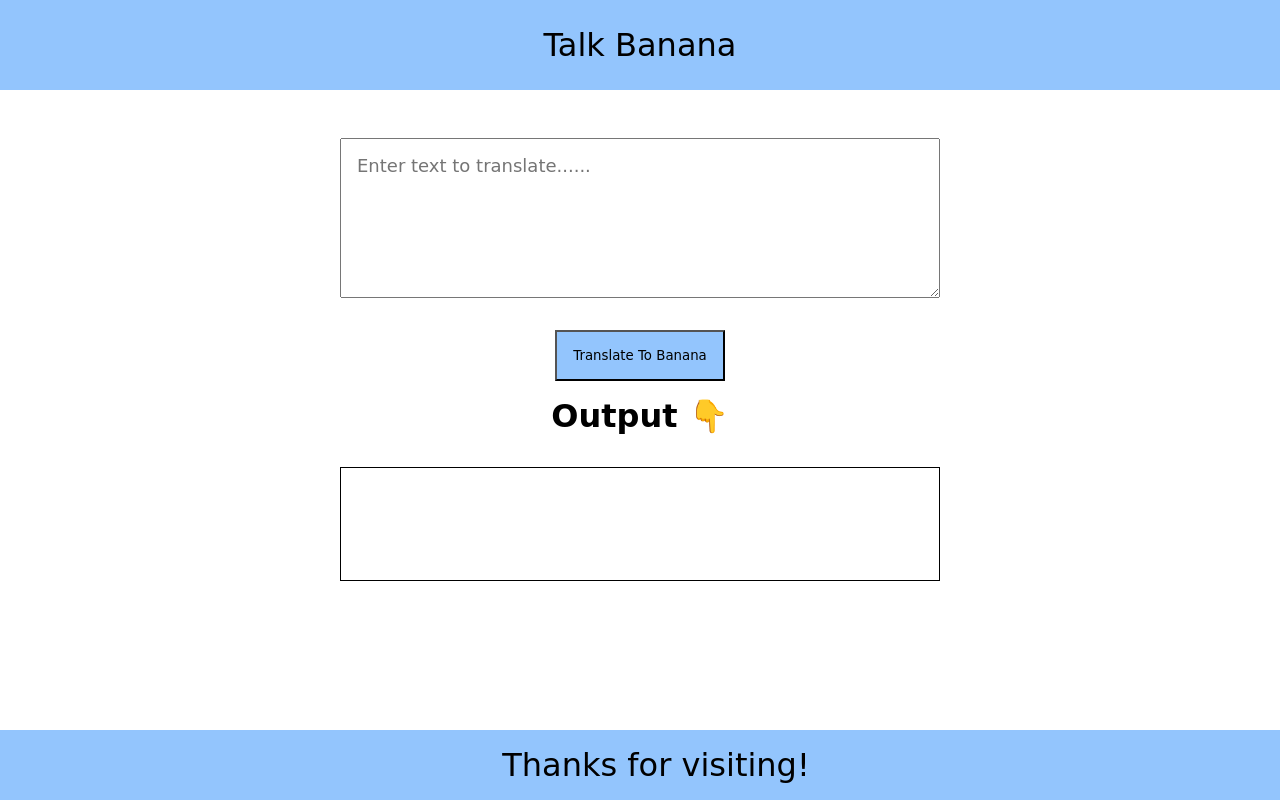
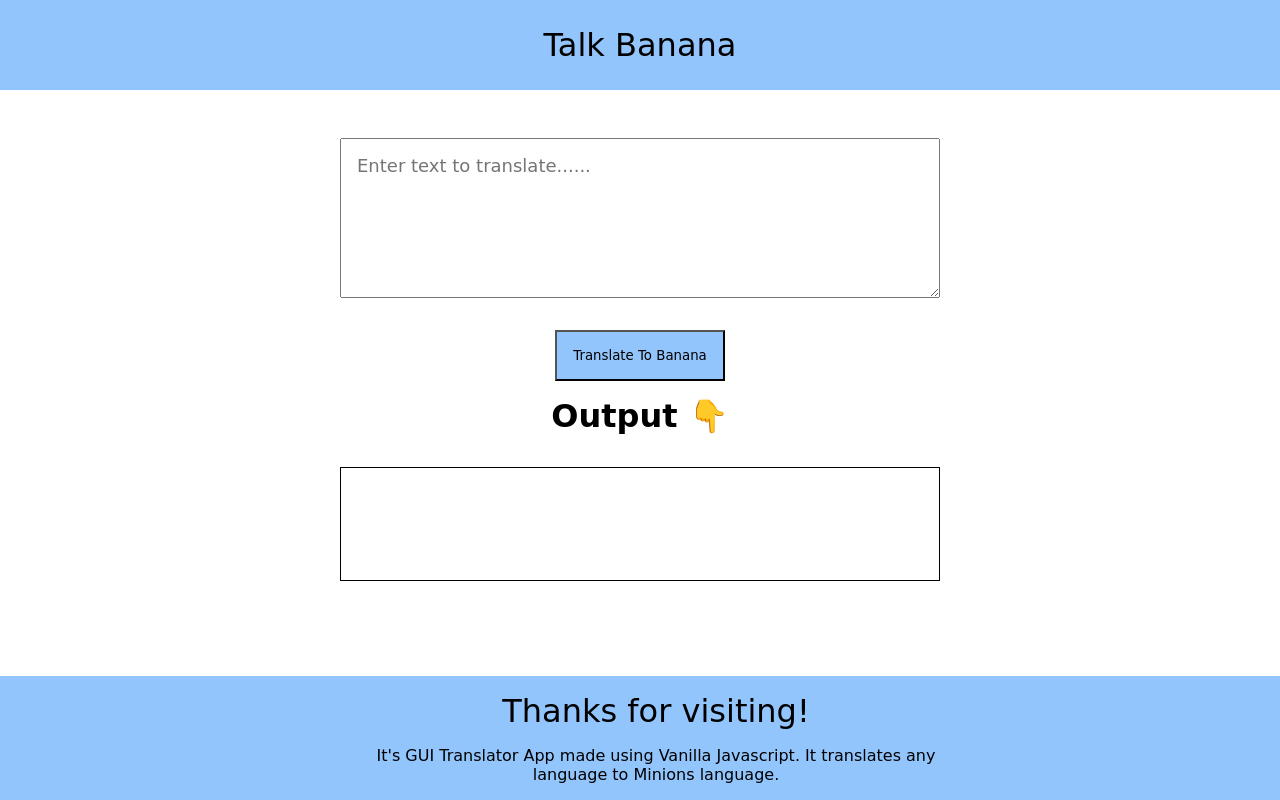
Before and after one commit to Raj-Thombare/banana-talk, a plain HTML site: page index.html in a window 1280 px wide. Drawn offline with Linux system fonts and the light colour scheme.

Commit message:
update footer text

```diff
--- a/index.html
+++ b/index.html
@@ -19,6 +19,7 @@
    </main>
     <footer>
         <div>Thanks for visiting!</div>
+        <p style="margin-top:1rem ;">It's GUI Translator App made using Vanilla Javascript. It translates any language to Minions language.</p>
     </footer>
 
     <script src="app.js"></script>
```
